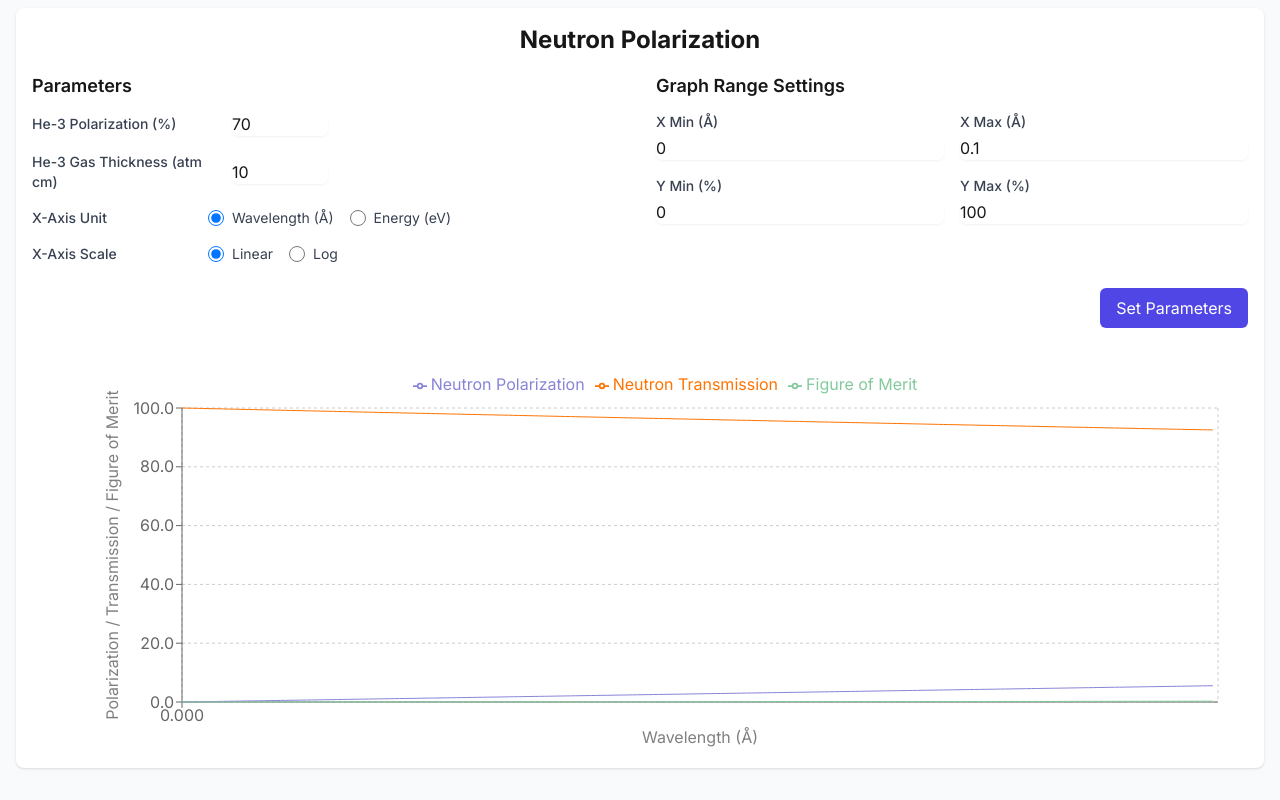
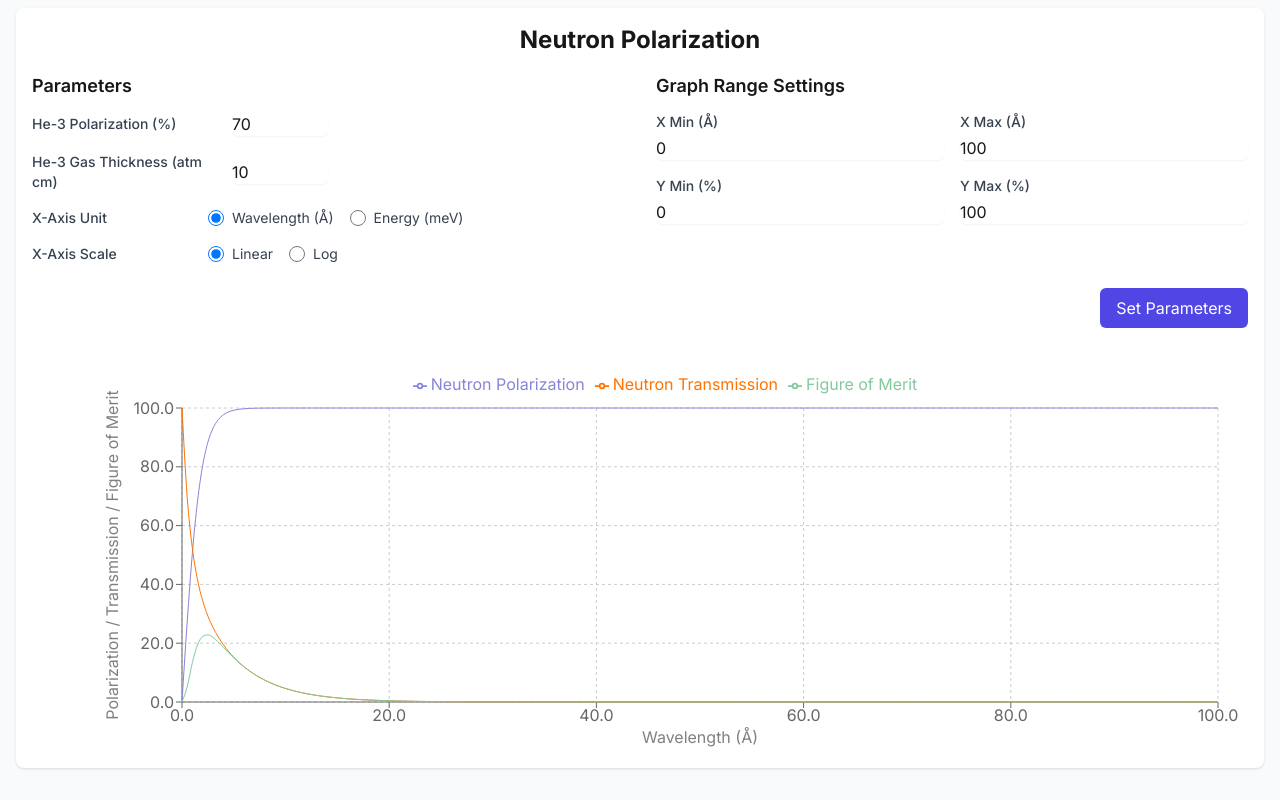
Before and after one commit to 3He-NSF/he3polarization, a Next.js app: page / in a window 1280 px wide. Shown: the part 950-1750 px from the top of the page. Built offline with nearby package versions, Linux system fonts and the light colour scheme.

Commit message:
X軸の値を5桁まで表示するように修正

```diff
--- a/src/app/components/PolarizationPlot.tsx
+++ b/src/app/components/PolarizationPlot.tsx
@@ -105,7 +105,7 @@ export default function PolarizationPlot() {
     },
     neutron: {
       xMin: "0",
-      xMax: "0.1",  // eV単位に合わせて調整
+      xMax: "100",
       yMin: "0",
       yMax: "100"
     }
@@ -129,8 +129,8 @@ export default function PolarizationPlot() {
 
   // データポイントの計算を別関数に分離
   const addDataPoint = useCallback((x: number, currentParams: Params, points: DataPoint[]) => {
-    const wavelength = currentParams.xAxisUnit === 'wavelength' ? x : Math.sqrt(0.08181 / x);
-    const energy = currentParams.xAxisUnit === 'wavelength' ? 0.08181 / (x * x) : x;
+    const wavelength = currentParams.xAxisUnit === 'wavelength' ? x : Math.sqrt(81.81 / x);
+    const energy = currentParams.xAxisUnit === 'wavelength' ? 81.81 / (x * x) : x;
 
     const neutronPolarization = calculateNeutronPolarization(
       wavelength,
@@ -174,7 +174,7 @@ export default function PolarizationPlot() {
       points.push({
         time,
         wavelength: currentParams.neutronParams.wavelength,
-        energy: 0.08181 / (currentParams.neutronParams.wavelength * currentParams.neutronParams.wavelength),
+        energy: 81.81 / (currentParams.neutronParams.wavelength * currentParams.neutronParams.wavelength),
         he3Polarization,
         neutronPolarization: 0,
         neutronTransmission: 0,
@@ -187,8 +187,8 @@ export default function PolarizationPlot() {
 
   const calculateNeutronProperties = useCallback((currentParams: Params) => {
     const xMin = Number(axisRanges.neutron.xMin) || 0;
-    const xMax = Number(axisRanges.neutron.xMax) || 0.1;  // eV単位に合わせて調整
-    const effectiveXMin = isLogScale ? Math.max(0.001, xMin) : xMin;  // eV単位に合わせて調整
+    const xMax = Number(axisRanges.neutron.xMax) || 10;
+    const effectiveXMin = isLogScale ? Math.max(0.1, xMin) : xMin;
     const points: DataPoint[] = [];
     const numPoints = 200;
 
@@ -264,7 +264,7 @@ export default function PolarizationPlot() {
 
   const generateTicks = (min: number, max: number, useLogScale: boolean = false) => {
     if (useLogScale) {
-      return generateLogTicks(Math.max(0.001, min), max);  // eV単位に合わせて調整
+      return generateLogTicks(Math.max(0.1, min), max);
     }
 
     const range = max - min;
@@ -285,7 +285,7 @@ export default function PolarizationPlot() {
 
   const getXAxisProps = () => {
     return {
-      label: params.xAxisUnit === 'wavelength' ? 'Wavelength (Å)' : 'Energy (eV)',
+      label: params.xAxisUnit === 'wavelength' ? 'Wavelength (Å)' : 'Energy (meV)',
       dataKey: params.xAxisUnit === 'wavelength' ? 'wavelength' : 'energy'
     };
   };
@@ -554,7 +554,7 @@ export default function PolarizationPlot() {
                       }}
                     />
                     <span className="ml-2 text-sm text-gray-700">
-                      Energy (eV)
+                      Energy (meV)
                     </span>
                   </label>
                 </div>
@@ -603,7 +603,7 @@ export default function PolarizationPlot() {
             <div className="grid grid-cols-2 gap-4">
               <div>
                 <label className="block text-sm font-medium text-gray-700">
-                  X Min ({params.xAxisUnit === 'wavelength' ? 'Å' : 'eV'})
+                  X Min ({params.xAxisUnit === 'wavelength' ? 'Å' : 'meV'})
                 </label>
                 <input
                   type="text"
@@ -614,7 +614,7 @@ export default function PolarizationPlot() {
               </div>
               <div>
                 <label className="block text-sm font-medium text-gray-700">
-                  X Max ({params.xAxisUnit === 'wavelength' ? 'Å' : 'eV'})
+                  X Max ({params.xAxisUnit === 'wavelength' ? 'Å' : 'meV'})
                 </label>
                 <input
                   type="text"
@@ -686,18 +686,18 @@ export default function PolarizationPlot() {
                 scale={isLogScale ? 'log' : 'auto'}
                 domain={[
                   isLogScale ?
-                    Math.max(0.001, Number(axisRanges.neutron.xMin) || 0.001) :
+                    Math.max(0.1, Number(axisRanges.neutron.xMin) || 0.1) :
                     Number(axisRanges.neutron.xMin) || 0,
-                  Number(axisRanges.neutron.xMax) || 0.1
+                  Number(axisRanges.neutron.xMax) || 10
                 ]}
                 ticks={generateTicks(
                   isLogScale ?
-                    Math.max(0.001, Number(axisRanges.neutron.xMin) || 0.001) :
+                    Math.max(0.1, Number(axisRanges.neutron.xMin) || 0.1) :
                     Number(axisRanges.neutron.xMin) || 0,
-                  Number(axisRanges.neutron.xMax) || 0.1,
+                  Number(axisRanges.neutron.xMax) || 10,
                   isLogScale
                 )}
-                tickFormatter={(value) => value.toFixed(3)}
+                tickFormatter={(value) => value.toFixed(1)}
               />
               <YAxis
                 label={{
@@ -721,7 +721,7 @@ export default function PolarizationPlot() {
               <Tooltip
                 formatter={(value: number) => value.toFixed(1)}
                 labelFormatter={(label: number) => {
-                  const unit = params.xAxisUnit === 'wavelength' ? 'Å' : 'eV';
+                  const unit = params.xAxisUnit === 'wavelength' ? 'Å' : 'meV';
                   return `${isLogScale ? 'log ' : ''}${getXAxisProps().label}: ${label.toFixed(1)} ${unit}`;
                 }}
               />
```
